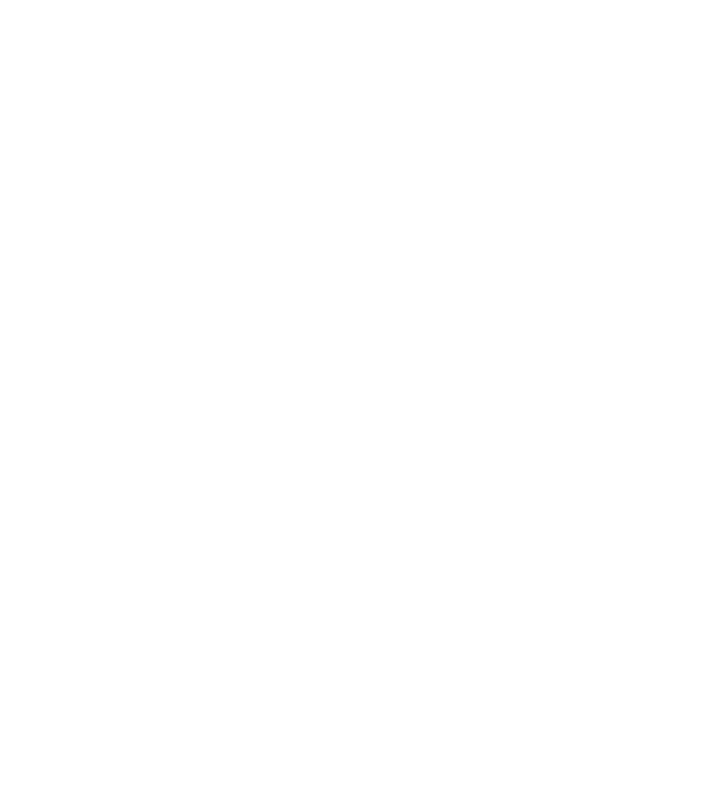
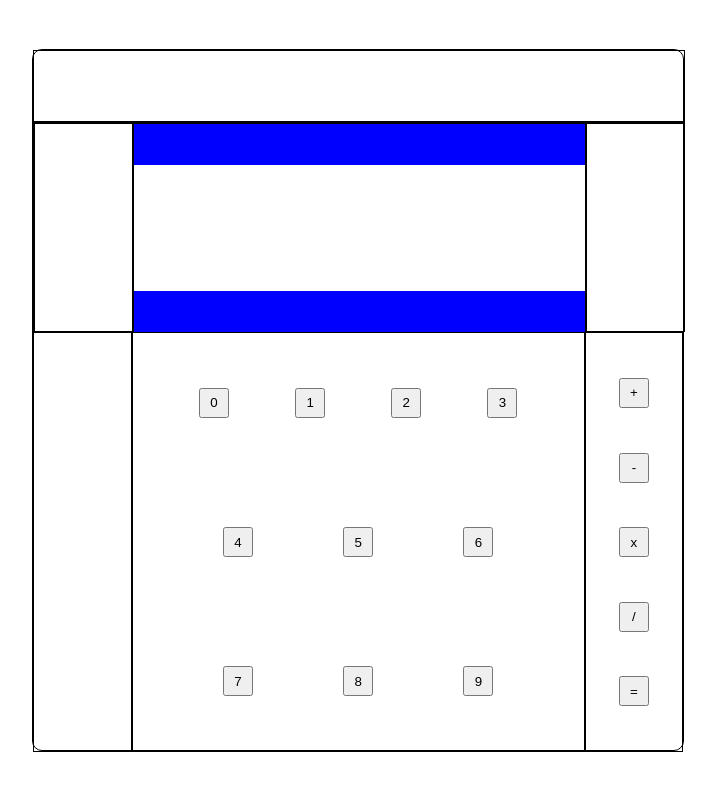
Before and after one commit to liem2903/calculator, a plain HTML site: page index.html in a window 1280 px wide. Shown: the whole page, without its empty margins (277-993 px from the left). Drawn offline with Linux system fonts and the light colour scheme.

Commit message:
Completed front-end of calculator."

```diff
--- a/index.html
+++ b/index.html
@@ -1,10 +1,58 @@
 <!DOCTYPE html>
 <head>
+	<meta charset="UTF-8">
+  <meta name="viewport" content="width=device-width, initial-scale=1.0">
 	<link rel="stylesheet" href="style.css">
 </head>
 
 <body>
+	<div id="container">
+		<div id="calculatorSpace">
+			<div id="calculatorTop">
+			</div>
+			<div id="calculatorDisplay">
+				<div id="sidePart"> </div>
+				<div id="centrePart">
+					<div id="displayText">
 
+					</div>
+					<div id="displayText">
+
+					</div>
+				</div>
+				<div id="sidePart"> </div>
+			</div>
+			<div id="calculatorBottom">
+				<div id ="sidePart"> </div>
+				<div id="bottomCentre">
+					<div id="numberContainers">
+						<button id="numberButton"> 0 </button>
+						<button id="numberButton"> 1 </button>
+						<button id="numberButton"> 2 </button>
+						<button id="numberButton"> 3 </button>
+					</div>
+
+					<div id="numberContainers">
+						<button id="numberButton"> 4 </button>
+						<button id="numberButton"> 5 </button>
+						<button id="numberButton"> 6 </button>
+					</div>
+					<div id="numberContainers">
+						<button id="numberButton"> 7 </button>
+						<button id="numberButton"> 8 </button>
+						<button id="numberButton"> 9 </button>
+					</div>
+				</div>
+				<div id="operations">
+					<button id="numberButton"> + </button>
+					<button id="numberButton"> - </button>
+					<button id="numberButton"> x </button>
+					<button id="numberButton"> / </button>
+					<button id="numberButton"> = </button>
+				</div>
+			</div>
+		</div>
+	</div>
 
 	<script src="backend.js"> </script>
 </body>
--- a/style.css
+++ b/style.css
@@ -0,0 +1,89 @@
+#container {
+    display: flex;
+    width: 98vw;
+    height: 98vh;
+    justify-content: center;
+    align-items: center;
+    flex-wrap: wrap;
+}
+
+#calculatorSpace {
+    display: flex;
+    border: 1px solid black;
+    border-radius: 10px;
+    height: 700px;
+    width: 650px;
+    flex-direction: column;
+}
+
+#calculatorTop{
+    border: 1px solid black;
+    width: 100%;
+    height: 10%;
+}
+
+#calculatorDisplay{
+    display: flex;
+    border: 1px solid black;
+    width: 100%;
+    height: 30%;
+}
+
+#displayText {
+    width: 100%;
+    height: 20%;
+    background-color: blue;
+}
+
+#sidePart {
+    display: flex;
+    border: 1px solid black;
+    width: 15%;
+    height: 100%;
+}
+
+#centrePart {
+    display: flex;
+    flex-direction: column;
+    justify-content: space-between;
+    border: 1px solid black;
+    width: 70%;
+    height: 100%;
+}
+
+#calculatorBottom {
+    display: flex;
+    width: 100%;
+    height: 60%;
+}
+
+#bottomCentre {
+    display: flex;
+    border: 1px solid black;
+    width: 70%;
+    height: 100%;
+    flex-direction: column;
+    justify-content: space-around;
+    flex-wrap: wrap;
+}
+
+#numberButton {
+    width: 30px;
+    height: 30px;
+}
+
+#numberContainers {
+    display: flex;
+    justify-content: space-evenly;
+    width: 100%
+}
+
+#operations {
+    display: flex;
+    flex-direction: column;
+    border: 1px solid black;
+    width: 15%;
+    height: 100%;
+    justify-content: space-evenly;
+    align-items: center;
+}
```
